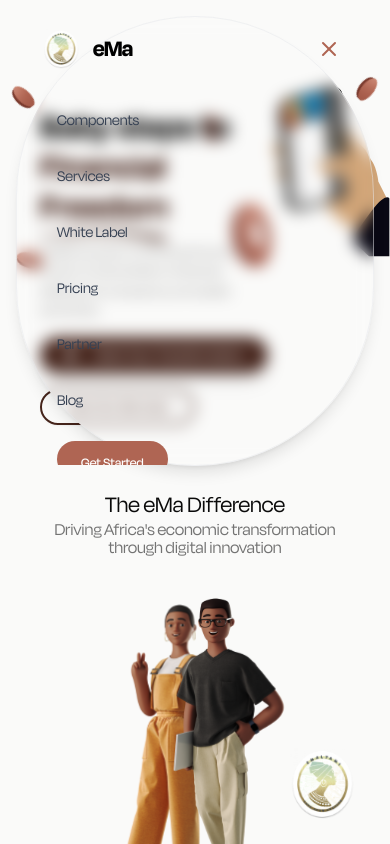
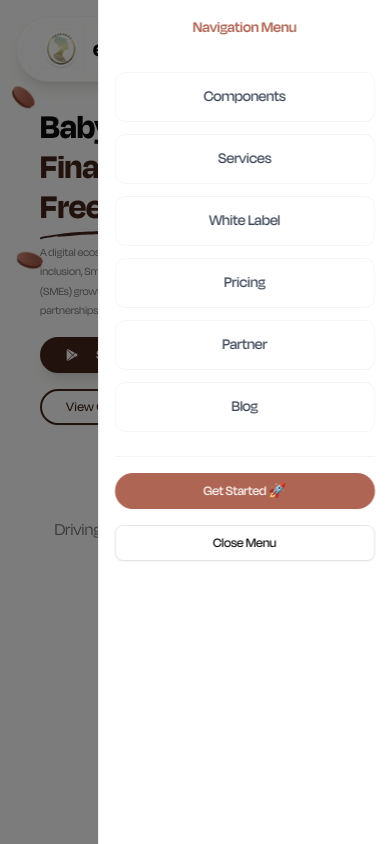
Before and after one commit to seif32/ema-landing, a React (Vite) app: page / in a window 390 px wide. Both pictures are taken after a click on the button 329 px from the left and 49 px from the top of the page. Shown: the top 844 px of the page. Built offline with nearby package versions, Linux system fonts and the light colour scheme.

Commit message:
Fix navbar mobile-view

```diff
--- a/package.json
+++ b/package.json
@@ -10,6 +10,7 @@
     "preview": "vite preview"
   },
   "dependencies": {
+    "@radix-ui/react-dialog": "^1.1.15",
     "@radix-ui/react-slot": "^1.2.3",
     "@tailwindcss/vite": "^4.1.12",
     "class-variance-authority": "^0.7.1",
@@ -22,7 +23,8 @@
     "react-router": "^7.8.1",
     "react-scroll": "^1.9.3",
     "tailwind-merge": "^3.3.1",
-    "tailwindcss": "^4.1.12"
+    "tailwindcss": "^4.1.12",
+    "vaul": "^1.1.2"
   },
   "devDependencies": {
     "@eslint/js": "^9.33.0",
--- a/src/components/layout/Header.jsx
+++ b/src/components/layout/Header.jsx
@@ -1,15 +1,21 @@
 import { useEffect, useState } from "react";
 import { Link as ScrollLink, animateScroll as scroll } from "react-scroll";
-import { Menu, X } from "lucide-react";
+import { Menu } from "lucide-react";
 import { motion, AnimatePresence } from "framer-motion";
 import AnimatedLogo from "../shared/AnimatedLogo";
 import { Button } from "../ui/button";
+import {
+  Drawer,
+  DrawerClose,
+  DrawerContent,
+  DrawerHeader,
+  DrawerTitle,
+  DrawerTrigger,
+} from "../ui/drawer"; // 👈 Import drawer components
 
 function Header() {
-  const [isOpen, setIsOpen] = useState(false);
   const [currentText, setCurrentText] = useState(0);
-
-  const toggleMenu = () => setIsOpen(!isOpen);
+  const [isDrawerOpen, setIsDrawerOpen] = useState(false); // 👈 Drawer state
 
   const navItems = [
     { id: "components", label: "Components" },
@@ -17,7 +23,7 @@ function Header() {
     { id: "white-label", label: "White Label" },
     { id: "pricing", label: "Pricing" },
     { id: "partner", label: "Partner" },
-    { id: "https://emalyami.wordpress.com/", label: "Blog", type: "external" }, // 👈 Your blog URL here
+    { id: "https://emalyami.wordpress.com/", label: "Blog", type: "external" },
   ];
 
   const textOptions = ["eMa", "eMalyami"];
@@ -25,7 +31,7 @@ function Header() {
   useEffect(() => {
     const interval = setInterval(() => {
       setCurrentText((prev) => (prev + 1) % textOptions.length);
-    }, 2000); // Increased to 2 seconds for better visibility
+    }, 2000);
 
     return () => clearInterval(interval);
   }, []);
@@ -33,14 +39,13 @@ function Header() {
   return (
     <header className="fixed z-50 left-4 right-4 sm:left-6 sm:right-6 lg:left-8 lg:right-8 xl:left-12 xl:right-12 top-4 sm:top-6">
       <div className="border rounded-full shadow-lg backdrop-blur-sm border-gray-200/50">
-        <div className="px-6  mx-auto max-w-7xl sm:px-8 lg:px-12">
+        <div className="px-6 mx-auto max-w-7xl sm:px-8 lg:px-12">
           <div className="flex items-center justify-between h-16 lg:h-16">
             {/* Logo with Animated Text */}
             <div
               className="flex items-center transition-colors duration-200 cursor-pointer"
               onClick={() => scroll.scrollToTop()}
             >
-              {/* Logo Container with Proper Sizing */}
               <div className="flex-shrink-0 w-10 h-10 sm:w-12 sm:h-12 lg:w-14 lg:h-14">
                 <AnimatedLogo
                   containerClassName="block w-full h-full"
@@ -50,35 +55,22 @@ function Header() {
                 />
               </div>
 
-              {/* Animated Text with Fixed Container */}
               <div className="relative flex items-center ml-3">
                 <div
                   className="relative overflow-hidden"
                   style={{
-                    width: "140px", // Fixed width to prevent layout shifts
-                    height: "40px", // Fixed height
+                    width: "140px",
+                    height: "40px",
                     perspective: "1000px",
                   }}
                 >
                   <AnimatePresence mode="wait">
                     <motion.span
                       key={currentText}
-                      initial={{
-                        opacity: 0,
-                        y: 20,
-                      }}
-                      animate={{
-                        opacity: 1,
-                        y: 0,
-                      }}
-                      exit={{
-                        opacity: 0,
-                        y: -20,
-                      }}
-                      transition={{
-                        duration: 0.4,
-                        ease: "easeInOut",
-                      }}
+                      initial={{ opacity: 0, y: 20 }}
+                      animate={{ opacity: 1, y: 0 }}
+                      exit={{ opacity: 0, y: -20 }}
+                      transition={{ duration: 0.4, ease: "easeInOut" }}
                       className="absolute left-0 text-2xl font-bold tracking-tight text-black transform -translate-y-1/2 top-1/2 lg:text-3xl whitespace-nowrap"
                     >
                       {textOptions[currentText]}
@@ -128,27 +120,35 @@ function Header() {
               >
                 Get Started
               </Button>
-
-              {/* Your existing Get Started button... */}
             </nav>
 
+            {/* Mobile Drawer Trigger */}
+            <Drawer
+              open={isDrawerOpen}
+              onOpenChange={setIsDrawerOpen}
+              direction="right"
+            >
+              <DrawerTrigger asChild>
                 <button
                   className="p-2 transition-colors duration-200 rounded-md lg:hidden"
                   style={{ color: "#AF6553" }}
-              onClick={toggleMenu}
                   aria-label="Toggle menu"
                 >
-              {isOpen ? <X size={24} /> : <Menu size={24} />}
+                  <Menu size={24} />
                 </button>
-          </div>
+              </DrawerTrigger>
 
-          {/* Mobile Navigation */}
-          <div
-            className={`lg:hidden transition-all duration-300 ease-in-out ${
-              isOpen ? "max-h-96 opacity-100 " : "max-h-0 opacity-0"
-            } overflow-hidden`}
-          >
-            <nav className="py-4 space-y-2">
+              <DrawerContent className="h-[100vh] w-[320px] right-0 left-auto">
+                <div className="mx-auto w-full max-w-sm">
+                  <DrawerHeader>
+                    <DrawerTitle className="text-center text-[#AF6553]">
+                      Navigation Menu
+                    </DrawerTitle>
+                  </DrawerHeader>
+
+                  {/* Navigation Items */}
+                  <div className="p-4 pb-0">
+                    <div className="space-y-3">
                       {navItems.map((item) =>
                         item.type === "external" ? (
                           <a
@@ -156,8 +156,8 @@ function Header() {
                             href={item.id}
                             target="_blank"
                             rel="noopener noreferrer"
-                    className="block px-4 py-3 text-gray-700 hover:text-[#AF6553] hover:bg-gray-50 rounded-md transition-colors duration-200 cursor-pointer"
-                    onClick={() => setIsOpen(false)}
+                            className="flex items-center justify-center px-4 py-3 text-gray-700 hover:text-[#AF6553] hover:bg-gray-50 rounded-lg transition-all duration-200 cursor-pointer font-medium border border-gray-100"
+                            onClick={() => setIsDrawerOpen(false)}
                           >
                             {item.label}
                           </a>
@@ -168,28 +168,43 @@ function Header() {
                             smooth={true}
                             duration={500}
                             offset={-80}
-                    className="block px-4 py-3 text-gray-700 hover:text-[#AF6553] hover:bg-gray-50 rounded-md transition-colors duration-200 cursor-pointer"
-                    onClick={() => setIsOpen(false)}
+                            className="flex items-center justify-center px-4 py-3 text-gray-700 hover:text-[#AF6553] hover:bg-gray-50 rounded-lg transition-all duration-200 cursor-pointer font-medium border border-gray-100"
+                            onClick={() => setIsDrawerOpen(false)}
                           >
                             {item.label}
                           </ScrollLink>
                         )
                       )}
+                    </div>
 
+                    {/* Get Started Button */}
+                    <div className="mt-6 pt-4 border-t border-gray-100">
                       <Button
-                className="block mx-4 mt-4 bg-[#AF6553] text-white px-6 py-3 rounded-full hover:bg-[#844b3d] transition-colors duration-200 cursor-pointer font-medium text-center"
+                        className="w-full bg-[#AF6553] text-white px-6 py-3 rounded-full hover:bg-[#844b3d] transition-colors duration-200 cursor-pointer font-medium"
                         onClick={() => {
                           window.open(
                             "https://play.google.com/store/apps/details?id=com.emalyami.mobile&hl=en",
                             "_blank"
                           );
-                  setIsOpen(false);
+                          setIsDrawerOpen(false);
                         }}
                       >
-                Get Started
+                        Get Started 🚀
                       </Button>
-              {/* Your existing mobile Get Started button... */}
-            </nav>
+                    </div>
+
+                    {/* Close Button */}
+                    <div className="mt-4">
+                      <DrawerClose asChild>
+                        <Button variant="outline" className="w-full">
+                          Close Menu
+                        </Button>
+                      </DrawerClose>
+                    </div>
+                  </div>
+                </div>
+              </DrawerContent>
+            </Drawer>
           </div>
         </div>
       </div>
--- /dev/null
+++ b/src/components/ui/drawer.jsx
@@ -0,0 +1,134 @@
+import * as React from "react"
+import { Drawer as DrawerPrimitive } from "vaul"
+
+import { cn } from "@/lib/utils"
+
+function Drawer({
+  ...props
+}) {
+  return <DrawerPrimitive.Root data-slot="drawer" {...props} />;
+}
+
+function DrawerTrigger({
+  ...props
+}) {
+  return <DrawerPrimitive.Trigger data-slot="drawer-trigger" {...props} />;
+}
+
+function DrawerPortal({
+  ...props
+}) {
+  return <DrawerPrimitive.Portal data-slot="drawer-portal" {...props} />;
+}
+
+function DrawerClose({
+  ...props
+}) {
+  return <DrawerPrimitive.Close data-slot="drawer-close" {...props} />;
+}
+
+function DrawerOverlay({
+  className,
+  ...props
+}) {
+  return (
+    <DrawerPrimitive.Overlay
+      data-slot="drawer-overlay"
+      className={cn(
+        "data-[state=open]:animate-in data-[state=closed]:animate-out data-[state=closed]:fade-out-0 data-[state=open]:fade-in-0 fixed inset-0 z-50 bg-black/50",
+        className
+      )}
+      {...props} />
+  );
+}
+
+function DrawerContent({
+  className,
+  children,
+  ...props
+}) {
+  return (
+    <DrawerPortal data-slot="drawer-portal">
+      <DrawerOverlay />
+      <DrawerPrimitive.Content
+        data-slot="drawer-content"
+        className={cn(
+          "group/drawer-content bg-background fixed z-50 flex h-auto flex-col",
+          "data-[vaul-drawer-direction=top]:inset-x-0 data-[vaul-drawer-direction=top]:top-0 data-[vaul-drawer-direction=top]:mb-24 data-[vaul-drawer-direction=top]:max-h-[80vh] data-[vaul-drawer-direction=top]:rounded-b-lg data-[vaul-drawer-direction=top]:border-b",
+          "data-[vaul-drawer-direction=bottom]:inset-x-0 data-[vaul-drawer-direction=bottom]:bottom-0 data-[vaul-drawer-direction=bottom]:mt-24 data-[vaul-drawer-direction=bottom]:max-h-[80vh] data-[vaul-drawer-direction=bottom]:rounded-t-lg data-[vaul-drawer-direction=bottom]:border-t",
+          "data-[vaul-drawer-direction=right]:inset-y-0 data-[vaul-drawer-direction=right]:right-0 data-[vaul-drawer-direction=right]:w-3/4 data-[vaul-drawer-direction=right]:border-l data-[vaul-drawer-direction=right]:sm:max-w-sm",
+          "data-[vaul-drawer-direction=left]:inset-y-0 data-[vaul-drawer-direction=left]:left-0 data-[vaul-drawer-direction=left]:w-3/4 data-[vaul-drawer-direction=left]:border-r data-[vaul-drawer-direction=left]:sm:max-w-sm",
+          className
+        )}
+        {...props}>
+        <div
+          className="bg-muted mx-auto mt-4 hidden h-2 w-[100px] shrink-0 rounded-full group-data-[vaul-drawer-direction=bottom]/drawer-content:block" />
+        {children}
+      </DrawerPrimitive.Content>
+    </DrawerPortal>
+  );
+}
+
+function DrawerHeader({
+  className,
+  ...props
+}) {
+  return (
+    <div
+      data-slot="drawer-header"
+      className={cn(
+        "flex flex-col gap-0.5 p-4 group-data-[vaul-drawer-direction=bottom]/drawer-content:text-center group-data-[vaul-drawer-direction=top]/drawer-content:text-center md:gap-1.5 md:text-left",
+        className
+      )}
+      {...props} />
+  );
+}
+
+function DrawerFooter({
+  className,
+  ...props
+}) {
+  return (
+    <div
+      data-slot="drawer-footer"
+      className={cn("mt-auto flex flex-col gap-2 p-4", className)}
+      {...props} />
+  );
+}
+
+function DrawerTitle({
+  className,
+  ...props
+}) {
+  return (
+    <DrawerPrimitive.Title
+      data-slot="drawer-title"
+      className={cn("text-foreground font-semibold", className)}
+      {...props} />
+  );
+}
+
+function DrawerDescription({
+  className,
+  ...props
+}) {
+  return (
+    <DrawerPrimitive.Description
+      data-slot="drawer-description"
+      className={cn("text-muted-foreground text-sm", className)}
+      {...props} />
+  );
+}
+
+export {
+  Drawer,
+  DrawerPortal,
+  DrawerOverlay,
+  DrawerTrigger,
+  DrawerClose,
+  DrawerContent,
+  DrawerHeader,
+  DrawerFooter,
+  DrawerTitle,
+  DrawerDescription,
+}
```
Also changed, not shown: 1 other file (tests, documents, lock files or other folders). Lines whose indentation alone changed are shown as unchanged.
